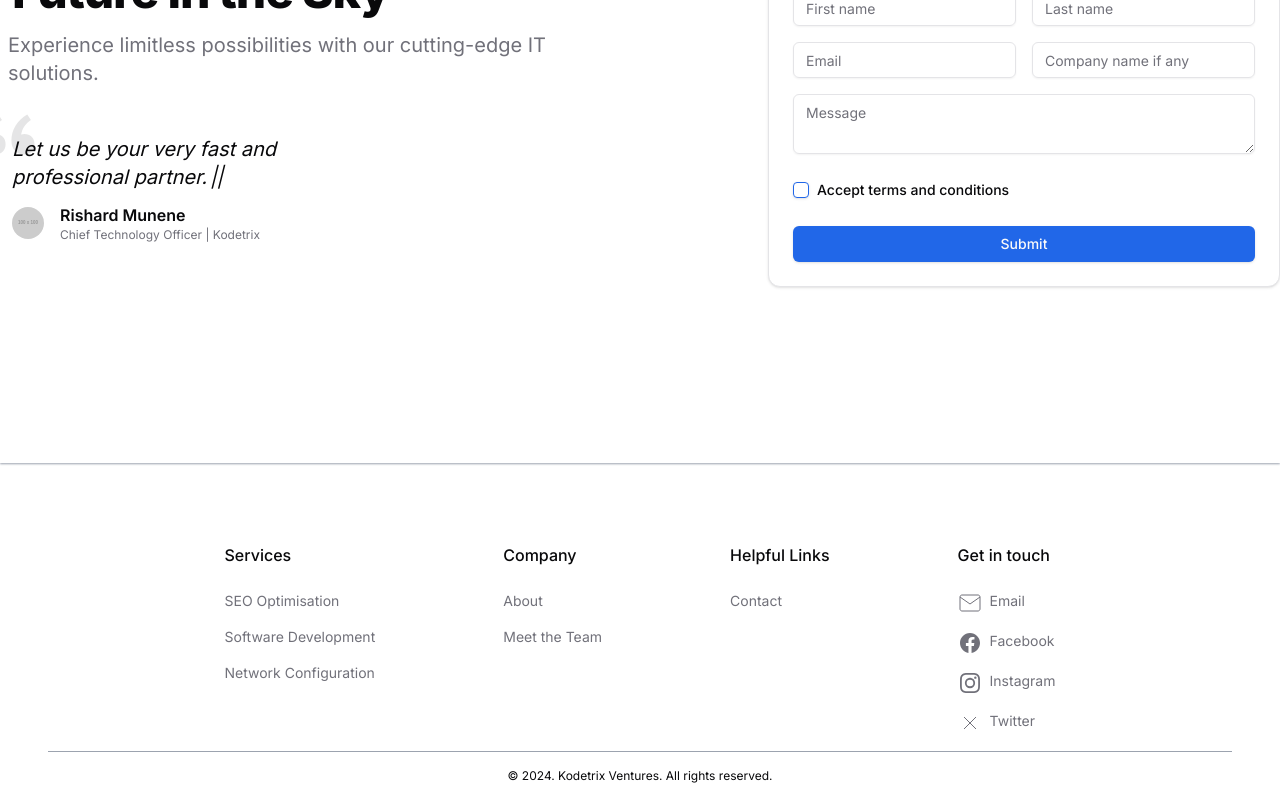
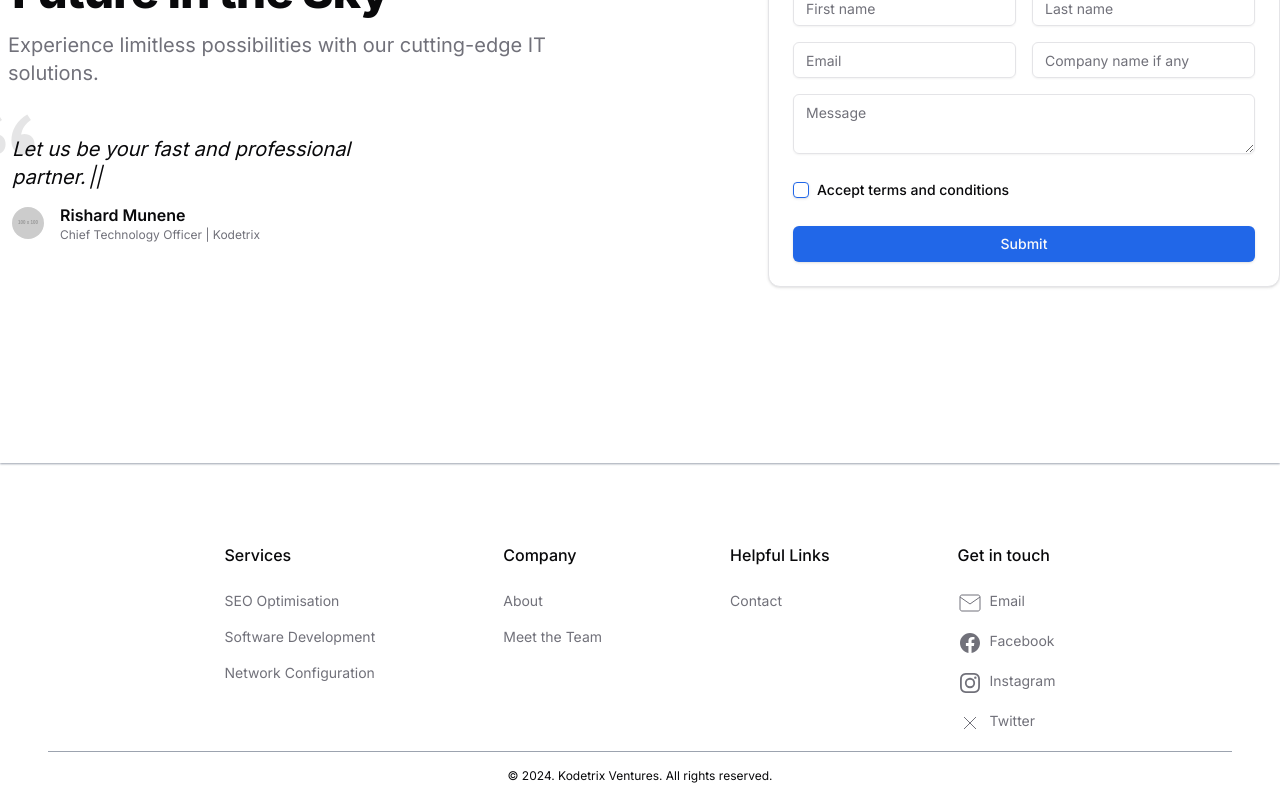
Before and after one commit to Samkipz/kodetrix, a Next.js app: page / in a window 1280 px wide. Shown: the part 2625-3425 px from the top of the page. Built offline with nearby package versions, Linux system fonts and the light colour scheme; a web font is replaced by a local one.

Commit message:
changed text on contact section

```diff
--- a/app/ui/contact/Contact.jsx
+++ b/app/ui/contact/Contact.jsx
@@ -68,7 +68,7 @@ export default function Contact() {
                 <div className="mx-3 relative z-10">
                   <p className="text-xl italic">
                   <Typewriter
-                    words={["Let us be your very fast and professional partner.", "Leave your details and we will get back to you"]}
+                    words={["Let us be your fast and professional partner.", "Leave your details and we will get back to you"]}
                     loop={false}
                     cursor={true}
                     cursorStyle="||"
```
